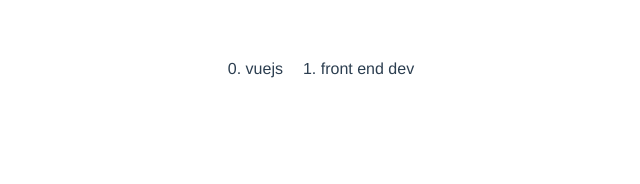
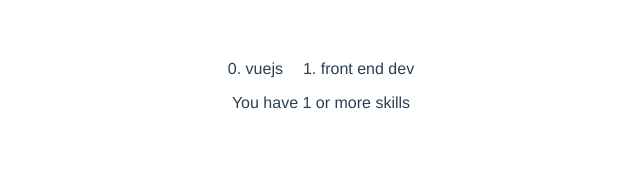
Before and after one commit to Arunscape/vue-tutorial, a Vue app: page / in a window 1280 px wide. Shown: the top 184 px of the page, without its empty margins (319-959 px from the left). Built offline with nearby package versions, Linux system fonts and the light colour scheme.

Commit message:
v-if, v-else

```diff
--- a/src/components/Skills.vue
+++ b/src/components/Skills.vue
@@ -6,6 +6,9 @@
         {{ index }}. {{ data.skill }}
       </li>
     </ul>
+
+    <p v-if="skills.length >= 1">You have 1 or more skills</p>
+    <p v-else>Really???</p>
   </div>
 </template>
 
```
